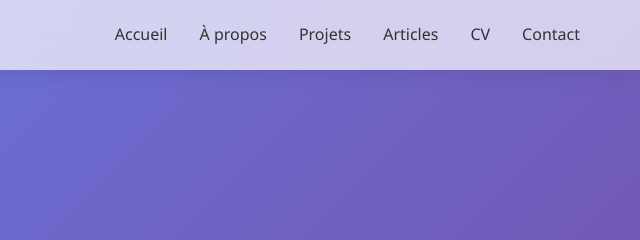
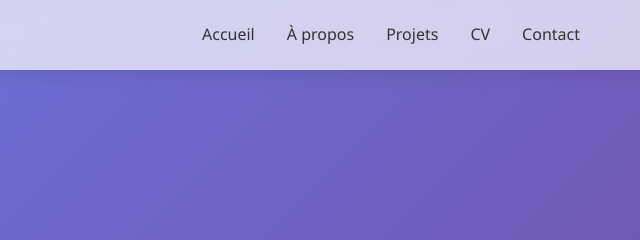
Before and after one commit to BAALI-LHOUSSAINE/Portfolio, a plain HTML site: page index.html in a window 1280 px wide. Shown: the top 240 px of the page, 640-1280 px from the left. Drawn offline with Linux system fonts and the light colour scheme.

Commit message:
Update index.html

```diff
--- a/index.html
+++ b/index.html
@@ -20,7 +20,7 @@
                 <li><a href="#accueil" class="nav-link">Accueil</a></li>
                 <li><a href="#apropos" class="nav-link">À propos</a></li>
                 <li><a href="#projets" class="nav-link">Projets</a></li>
-                <li><a href="#articles" class="nav-link">Articles</a></li>
+                <!--<li><a href="#articles" class="nav-link">Articles</a></li>-->
                 <li><a href="#cv" class="nav-link">CV</a></li>
                 <li><a href="#contact" class="nav-link">Contact</a></li>
             </ul>
```
